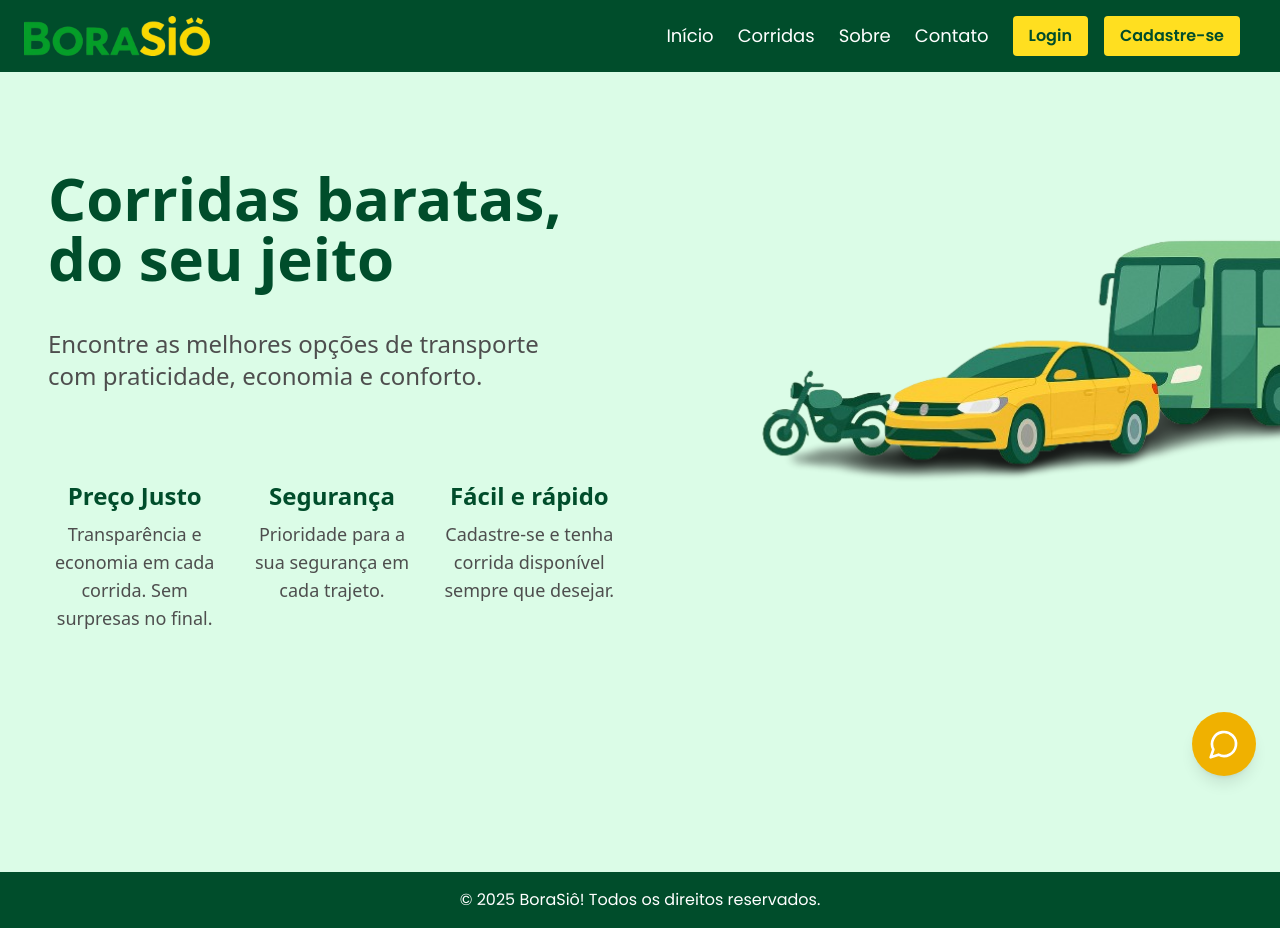
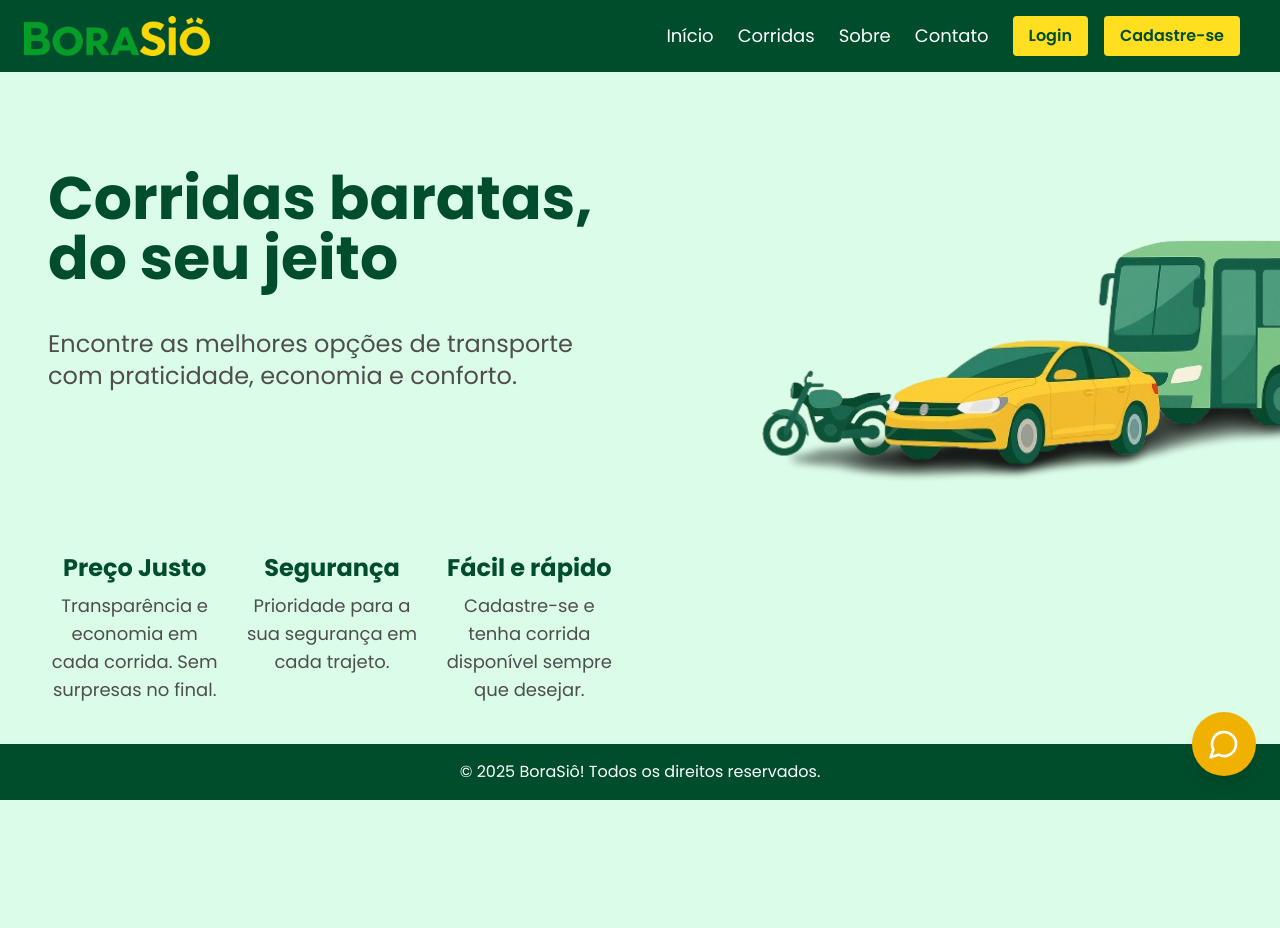
Before and after one commit to prof-freedson/pi-borasio, a Next.js app: page / in a window 1280 px wide. After the commit the page ends 800 px from the top, so only its background shows below. Built offline with nearby package versions, Linux system fonts and the light colour scheme.

Commit message:
atualização página Hero

```diff
--- a/src/app/components/Hero.tsx
+++ b/src/app/components/Hero.tsx
@@ -13,7 +13,7 @@ const Hero: React.FC = () => {
           com praticidade, economia e conforto.
         </p>
 
-        <div className="mt-14 flex justify-center">
+        <div className="mt-32 flex justify-center">
           <div className="grid grid-cols-1 sm:grid-cols-2 lg:grid-cols-3 gap-6 max-w-5xl text-center">
             <div className="flex flex-col items-center">
               <h3 className="text-[#004d2b] font-bold text-2xl mb-2">Preço Justo</h3>
--- a/src/app/layout.tsx
+++ b/src/app/layout.tsx
@@ -1,27 +1,28 @@
-import './globals.css'
-import { Poppins } from 'next/font/google'
-import Header from '@/app/components/Header'
-import Footer from '@/app/components/Footer'
-import ChatFlutuante from '@/app/components/ChatFlutuante'
+import './globals.css';
+import { Poppins } from 'next/font/google';
+import Header from '@/app/components/Header';
+import Footer from '@/app/components/Footer';
+import ChatFlutuante from '@/app/components/ChatFlutuante';
 
-const poppins = Poppins({ subsets: ['latin'], weight: ['400', '600', '700'], variable: '--font-poppins' })
+const poppins = Poppins({ subsets: ['latin'], weight: ['400', '600', '700'], variable: '--font-poppins' });
 
 export const metadata = {
   title: 'BoraSiô!',
   description: 'Corridas baratas, do seu jeito!',
-}
+};
 
 export default function RootLayout({ children }: { children: React.ReactNode }) {
   return (
     <html lang="pt-BR" className={poppins.variable}>
-      <body className="flex flex-col min-h-screen bg-green-100">
+      <body className="flex flex-col h-screen bg-green-100 overflow-hidden">
         <Header />
-        <main className="flex-grow">{children}</main>
+        <main className="flex-grow overflow-hidden">
+          {children}
+        </main>
 
         <ChatFlutuante />
-
         <Footer />
       </body>
     </html>
-  )
+  );
 }
--- a/src/app/page.tsx
+++ b/src/app/page.tsx
@@ -1,13 +1,10 @@
 import React from 'react';
 import Hero from './components/Hero';
 
-
 const Home: React.FC = () => {
   return (
-    <main className="bg-[#eaf5e0] min-h-screen font-sans flex flex-col justify-between">
-      <div>
-        <Hero />
-      </div>
+    <main className="overflow-hidden h-screen">
+      <Hero />
     </main>
   );
 };
```
